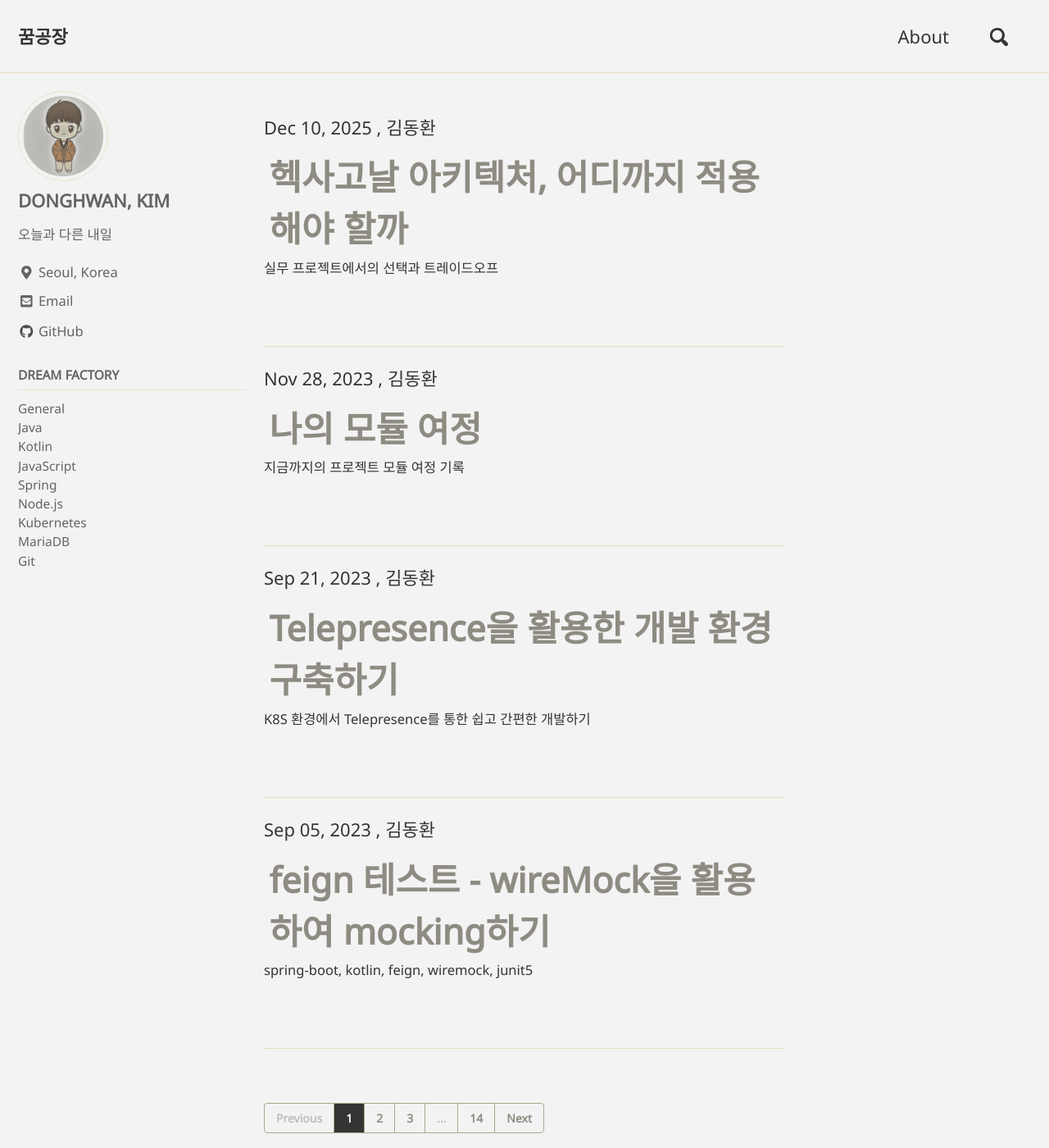
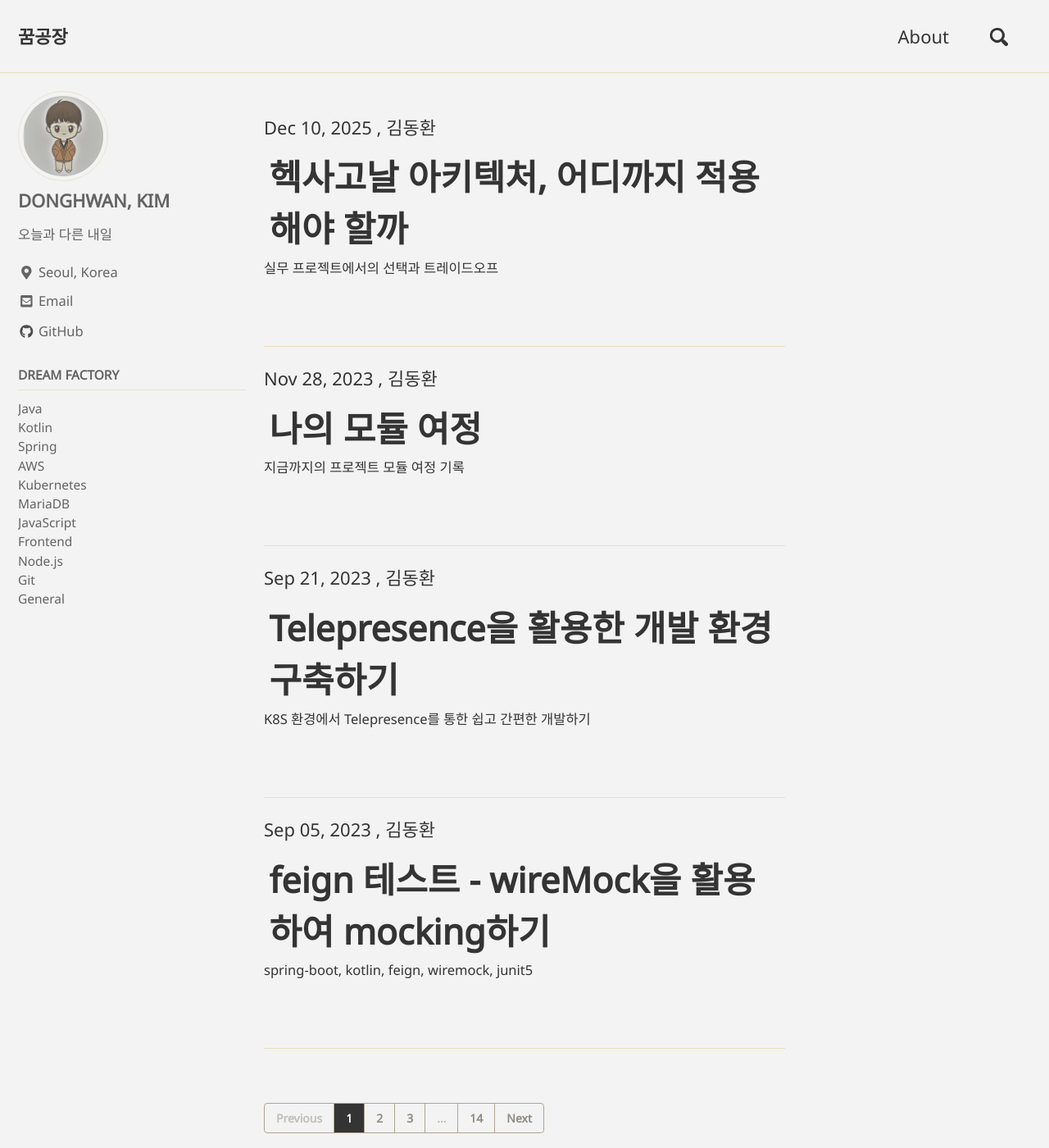
Before and after one commit to yearnlune/yearnlune.github.io, a Jekyll site: the page built from index.html, in a window 1280 px wide and 1400 px high. Shown: the whole window at 82% size. Built offline with Jekyll 4.4.1, drawn with Linux system fonts in a browser that asks for light colours; cached includes are drawn as plain includes; the list of posts is cut into pages by our own code.

```diff
--- a/_sass/custom.scss
+++ b/_sass/custom.scss
@@ -208,6 +208,21 @@
   margin-bottom: 2em;
 }
 
+/* 포스트 목록 제목 색상 개선 */
+.archive__item-title {
+  a {
+    color: $text-color !important;
+
+    &:hover {
+      color: $primary-color !important;
+    }
+
+    &:visited {
+      color: $text-color !important;
+    }
+  }
+}
+
 /* 반응형 조정 - 모바일(핸드폰)에서도 가독성 유지 */
 @media (max-width: 768px) {
   body {
```
Also changed, not shown: _data/navigation.yml (+15 -6 lines).
